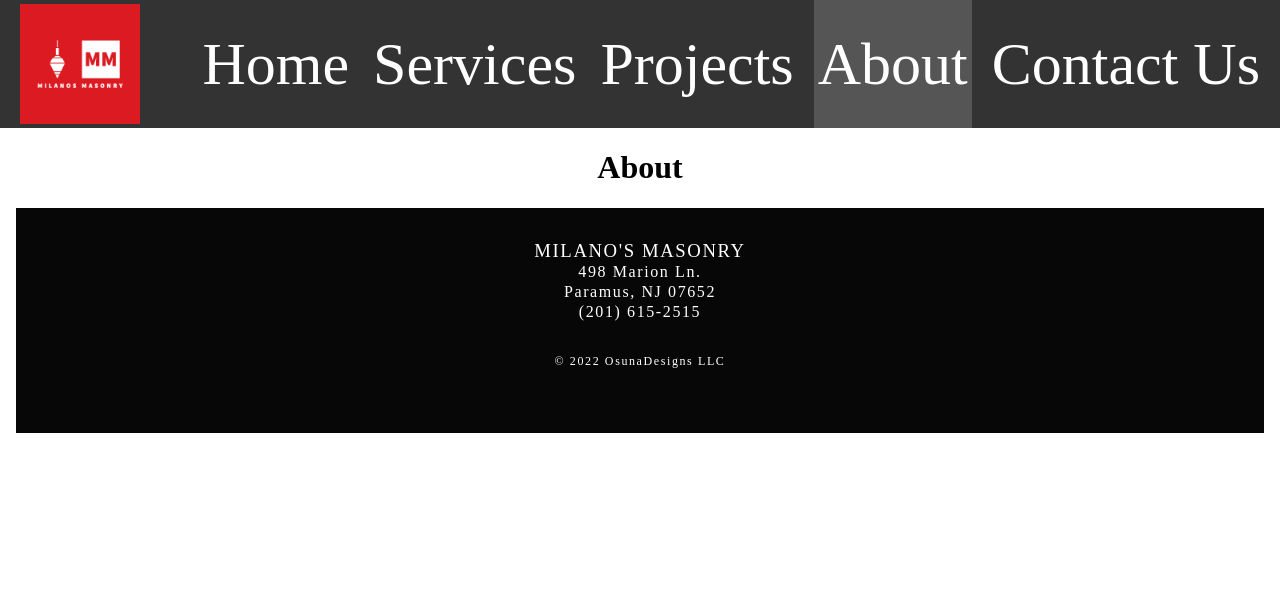
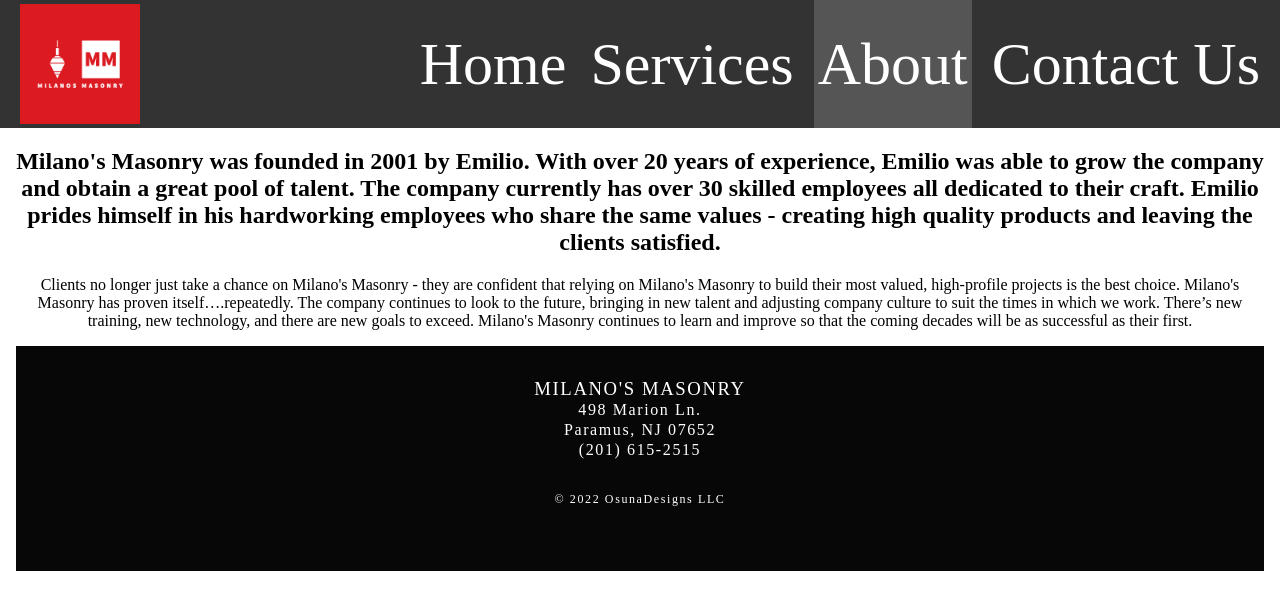
Before and after one commit to ventura0121/Milanos, a React (Create React App) app: page /About in a window 1280 px wide. Shown: the top 610 px of the page. Built offline with nearby package versions, Linux system fonts and the light colour scheme.

Commit message:
Added content to about page

```diff
--- a/src/components/About.js
+++ b/src/components/About.js
@@ -1,3 +1,15 @@
+
 export default function About() {
-    return <h1>About</h1>
+    return (
+        <div className="About-container">
+        <div className="About-img-container">
+          {/* <img src={Rebar} alt="Rebar.jpg" id="Rebar.jpg" /> */}
+        </div>
+        <h2 className="About-text">
+        Milano's Masonry was founded in 2001 by Emilio. With over 20 years of experience, Emilio was able to grow the company and obtain a great pool of talent. The company currently has over 30 skilled employees all dedicated to their craft. Emilio prides himself in his hardworking employees who share the same values - creating high quality products and leaving the clients satisfied.
+        </h2>
+        <p>Clients no longer just take a chance on Milano's Masonry - they are confident that relying on Milano's Masonry to build their most valued, high-profile projects is the best choice. Milano's Masonry has proven itself….repeatedly. The company continues to look to the future, bringing in new talent and adjusting company culture to suit the times in which we work. There’s new training, new technology, and there are new goals to exceed. Milano's Masonry continues to learn and improve so that the coming decades will be as successful as their first.</p>
+
+      </div>
+    );
   }
--- a/src/components/NavBar.js
+++ b/src/components/NavBar.js
@@ -10,7 +10,7 @@ export default function Navbar() {
       </Link>
       <ul><CustomLink to="/">Home</CustomLink>
         <CustomLink to="/Services">Services</CustomLink>
-        <CustomLink to="/Projects">Projects</CustomLink>
+        {/* <CustomLink to="/Projects">Projects</CustomLink> */}
         <CustomLink to="/About">About</CustomLink>
         <CustomLink to="/Contact">Contact Us</CustomLink>
       </ul>
```
Also changed, not shown: src/components/Contact.js (+7 -4 lines).
